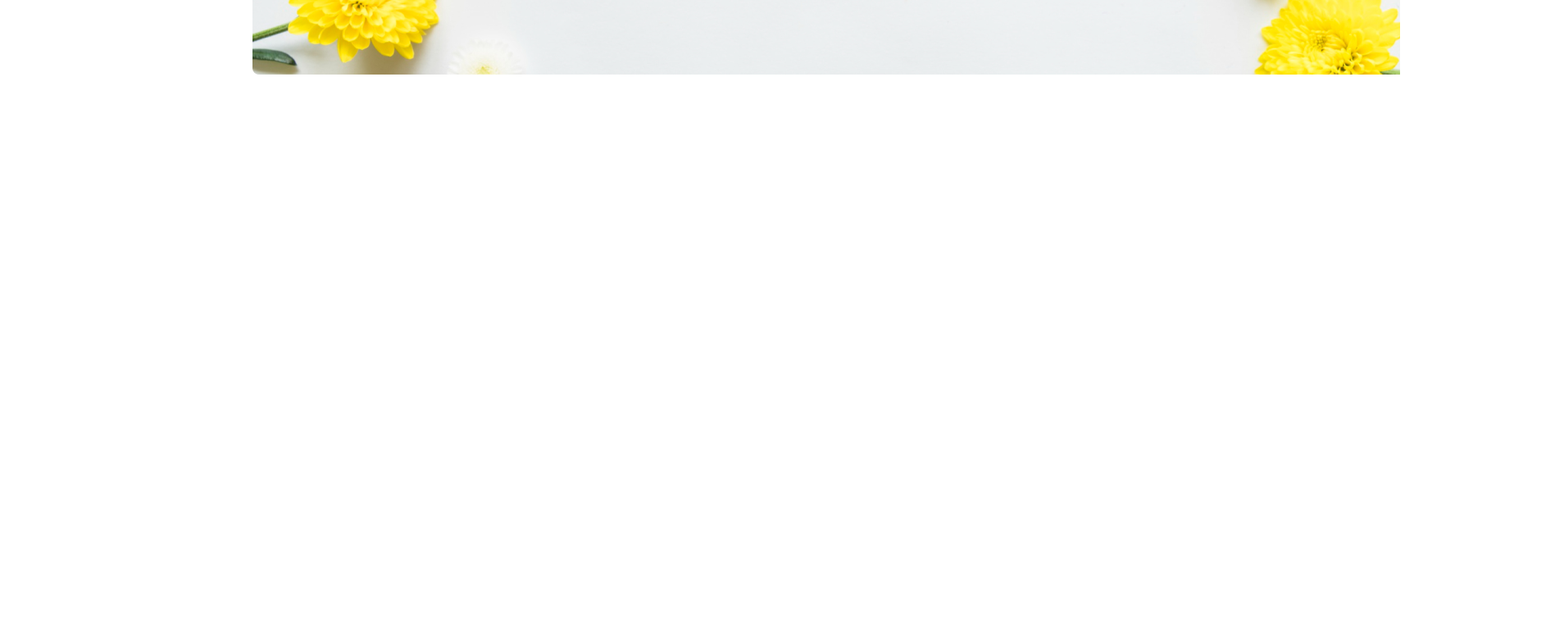
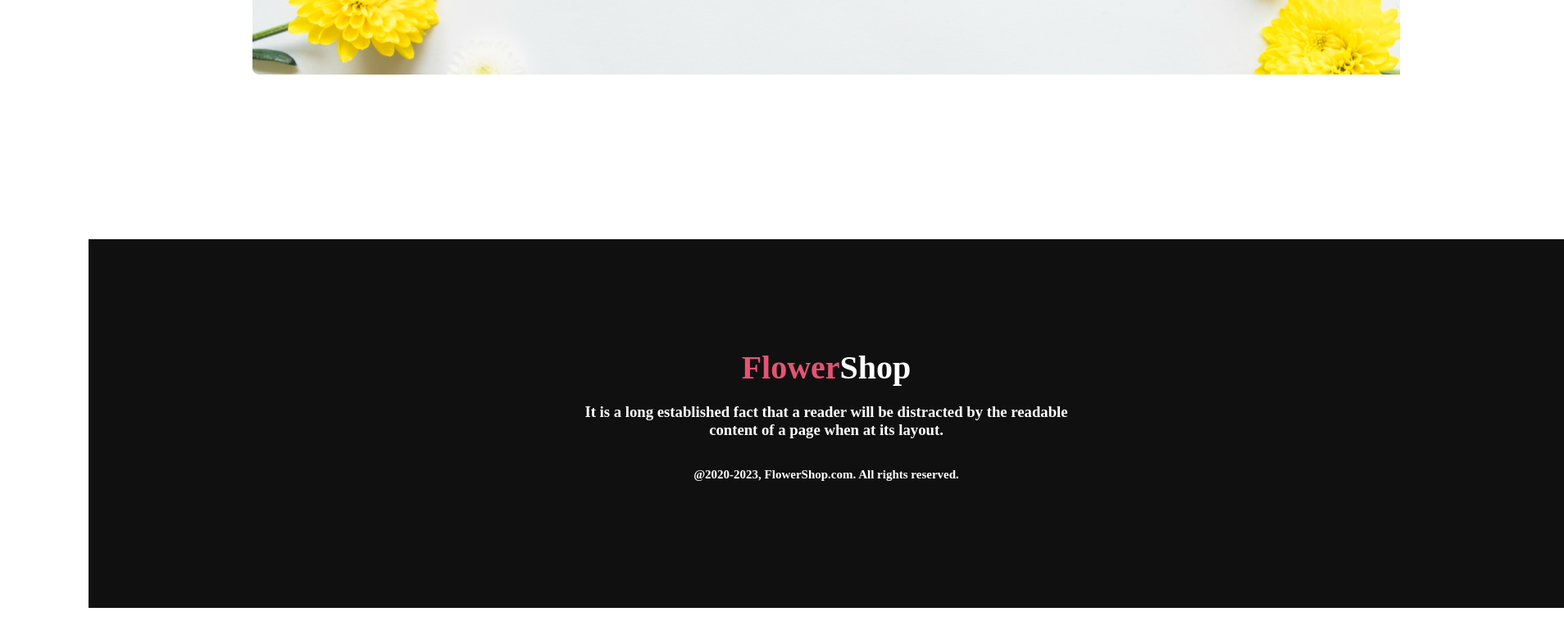
Before and after one commit to Jayamajumder111/My-flower-shop, a plain HTML site: page index.html in a window 1280 px wide. Shown: the part 3644-4424 px from the top of the page at 82% size, 1908 px wide, since content can reach past the window. Before the commit the page ends 3944 px from the top, so only its background shows below. Drawn offline with Linux system fonts and the light colour scheme.

Commit message:
added footer section

```diff
--- a/index.html
+++ b/index.html
@@ -79,6 +79,14 @@
 
     </main>
     <footer>
+        <!-- footer section start -->
+        <section class="footer-part">
+            <div class="footer-section">
+               <h1 class="heading-title-1"> <span>Flower</span>Shop</h1>
+               <h3>It is a long established fact that a reader will be distracted by the readable <br> content of a page when at its layout.</h3>
+                <h6 class="head-section">@2020-2023, FlowerShop.com. All rights reserved.</h6>
+            </div>
+        </section>
 
     </footer>
 
--- a/style.css
+++ b/style.css
@@ -131,7 +131,21 @@ span{
 }
 .email{
     padding:13px 200px;
-
+}
+.footer-section{
+    text-align: center;
+    padding-top: 100px;
 
 
 }
+.footer-part{
+    background-color: #111010;
+    height:450px;
+    width:1800px;
+    color:#fff;
+    margin-bottom:200px;
+    margin-left: 100px;
+}
+.head-section{
+    font-size:15px;
+}
```
